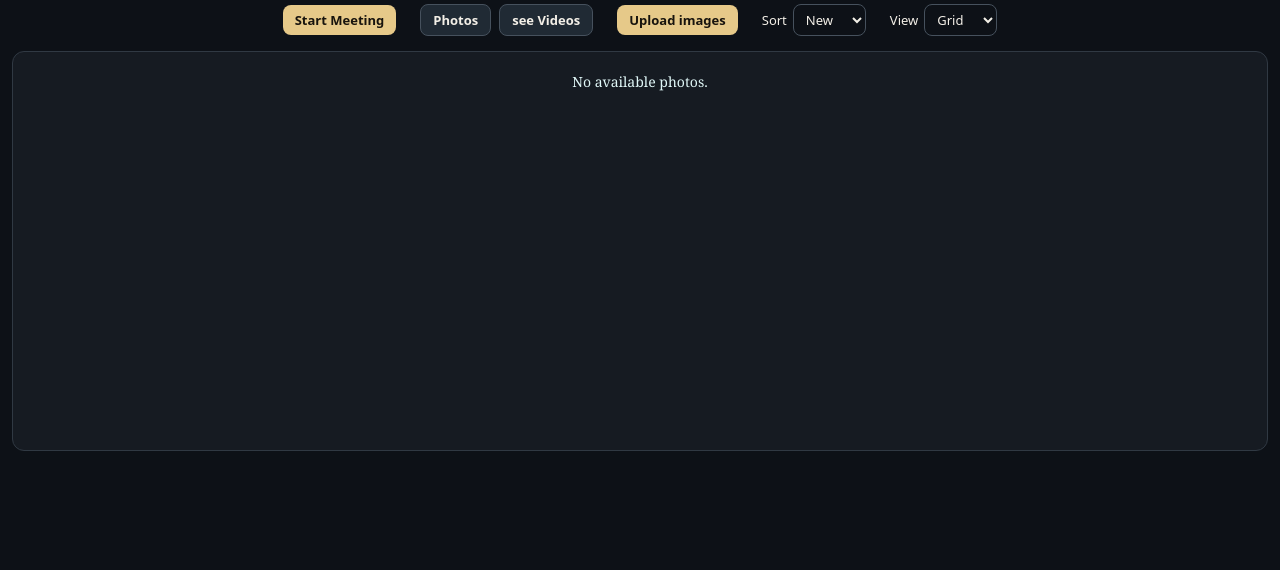
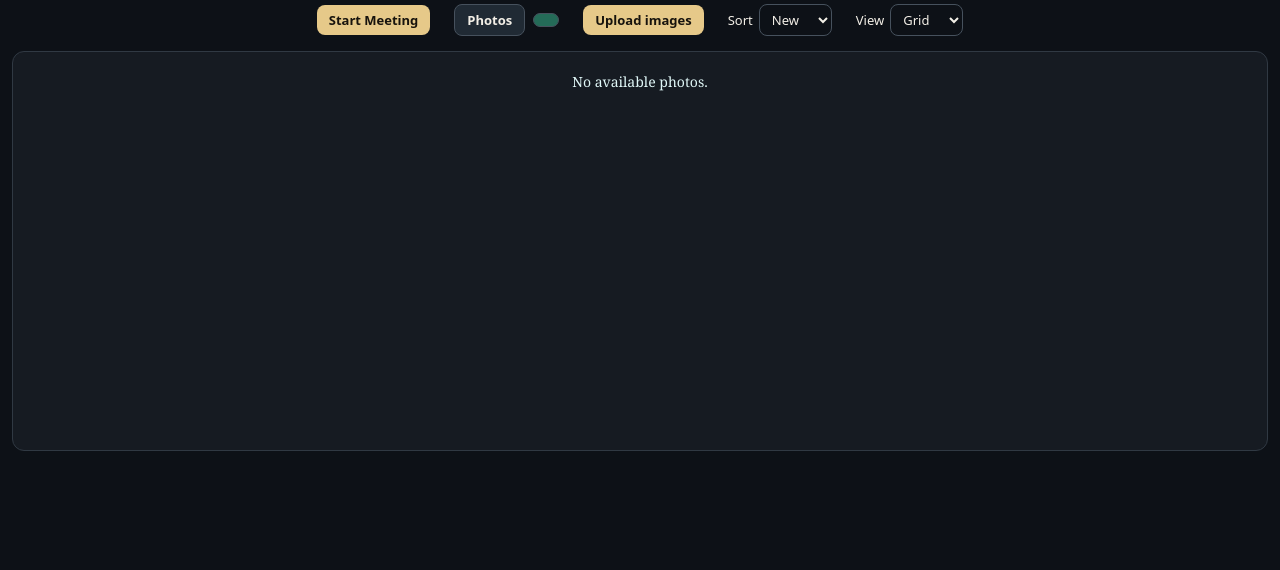
Before and after one commit to dopebwoy/drama-team, a website: page store.html in a window 1280 px wide. Shown: the part 230-800 px from the top of the page. Drawn offline with nearby package versions, Linux system fonts and the light colour scheme; no server answers.

Commit message:
see videos button background color

```diff
--- a/store.html
+++ b/store.html
@@ -472,7 +472,7 @@
 
             <div class="tool" id="media-tabs" role="tablist" aria-label="Gallery media">
                 <button type="button" class="input-button media-tab" id="photosTab" role="tab" aria-selected="true" aria-controls="container">Photos</button>
-                <button type="button" class="input-button media-tab" id="videosTab" role="tab" aria-selected="false" aria-controls="videoContainer">see Videos</button>
+                <button type="button" class="input-button media-tab" id="videosTab" role="tab" aria-selected="false" aria-controls="videoContainer" style="background-color: #246b58;"see Videos</button>
             </div>
 
             <div class="tool" id="photoControls">
```
